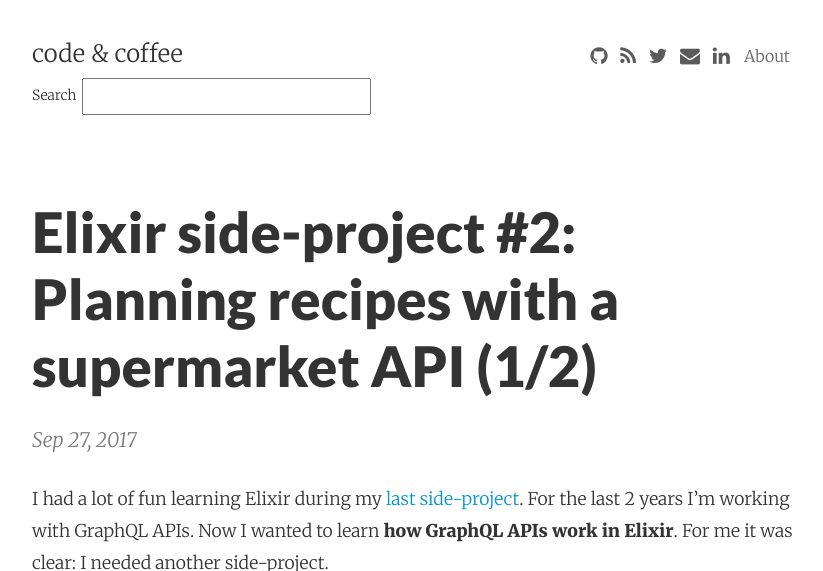
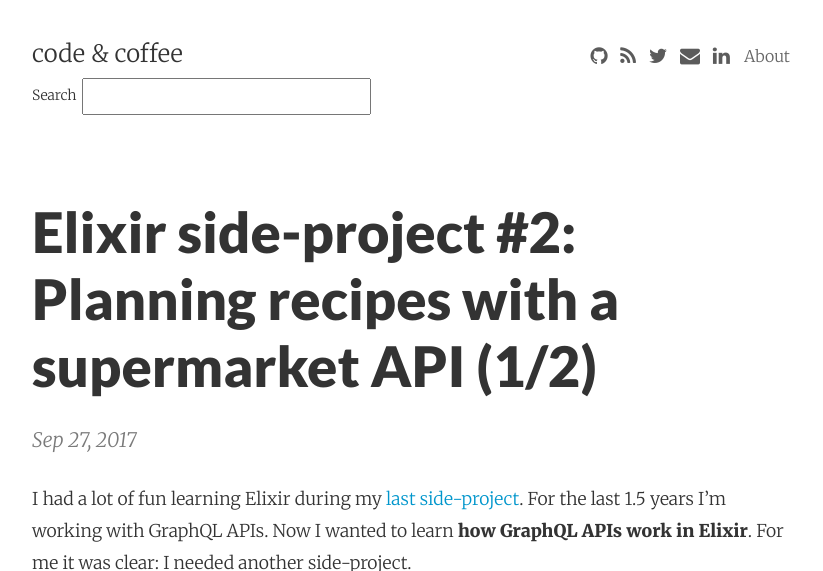
Before and after one commit to adri/adri.github.io, a Jekyll site: the page built from _posts/2017-09-27-learning-elixir-second-side-project-part1.md, in a window 1280 px wide and 900 px high, cut to the strip 0-571 px from the top of the window. Shown: the whole strip, without its empty margins (224-1047 px from the left). Built offline with Jekyll 4.4.1, drawn with Linux system fonts in a browser that asks for light colours; nearby versions of some CDN libraries; comment, search, counter and statistics services are not loaded.

Commit message:
Autocommit from wiki

```diff
--- a/_posts/2017-09-27-learning-elixir-second-side-project-part1.md
+++ b/_posts/2017-09-27-learning-elixir-second-side-project-part1.md
@@ -7,7 +7,7 @@
 published: true
 ---
 
-I had a lot of fun learning Elixir during my [last side-project](/post/learning-elixir-first-side-project). For the last 2 years I'm working with GraphQL APIs. Now I wanted to learn **how GraphQL APIs work in Elixir**. For me it was clear: I needed another side-project.
+I had a lot of fun learning Elixir during my [last side-project](/post/learning-elixir-first-side-project). For the last 1.5 years I'm working with GraphQL APIs. Now I wanted to learn **how GraphQL APIs work in Elixir**. For me it was clear: I needed another side-project.
 
 ![Elixir](https://user-images.githubusercontent.com/133832/30913555-ede256ac-a390-11e7-8f3a-b8e70b00e702.png)
 
```
